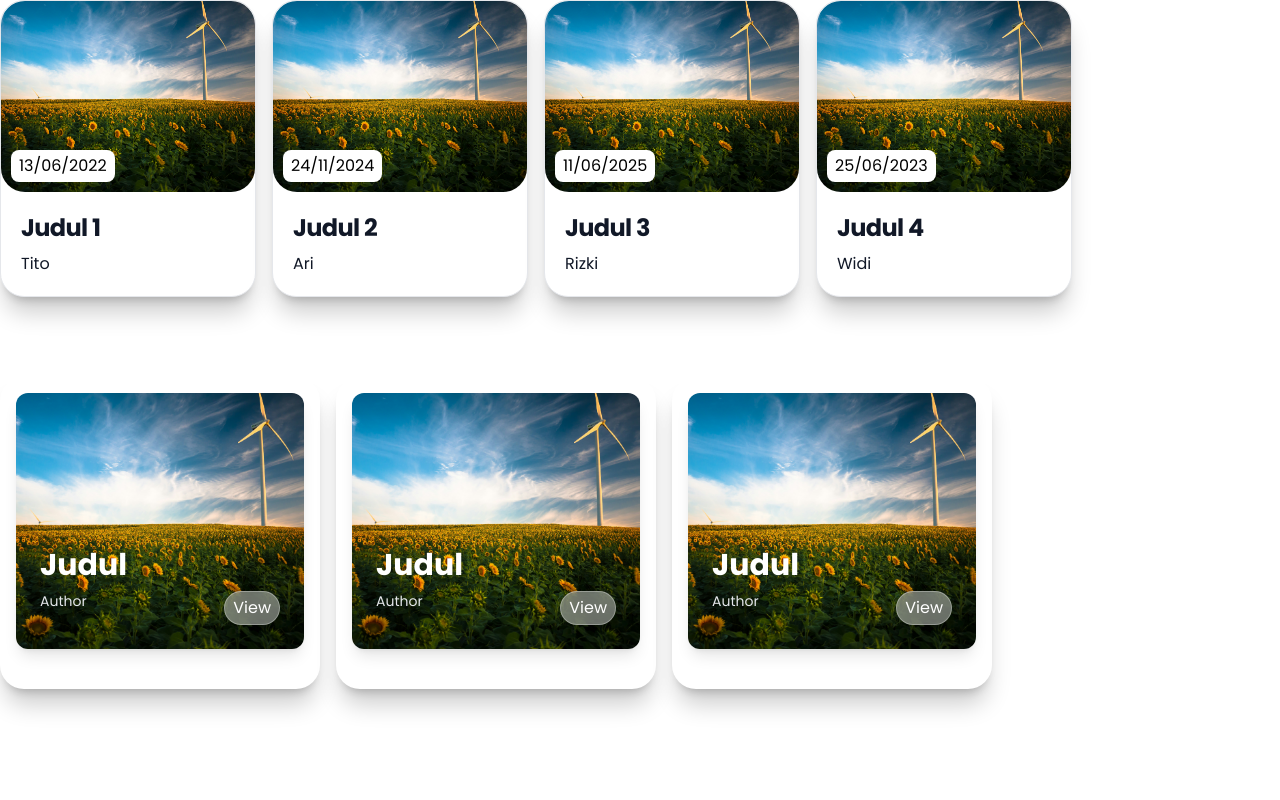
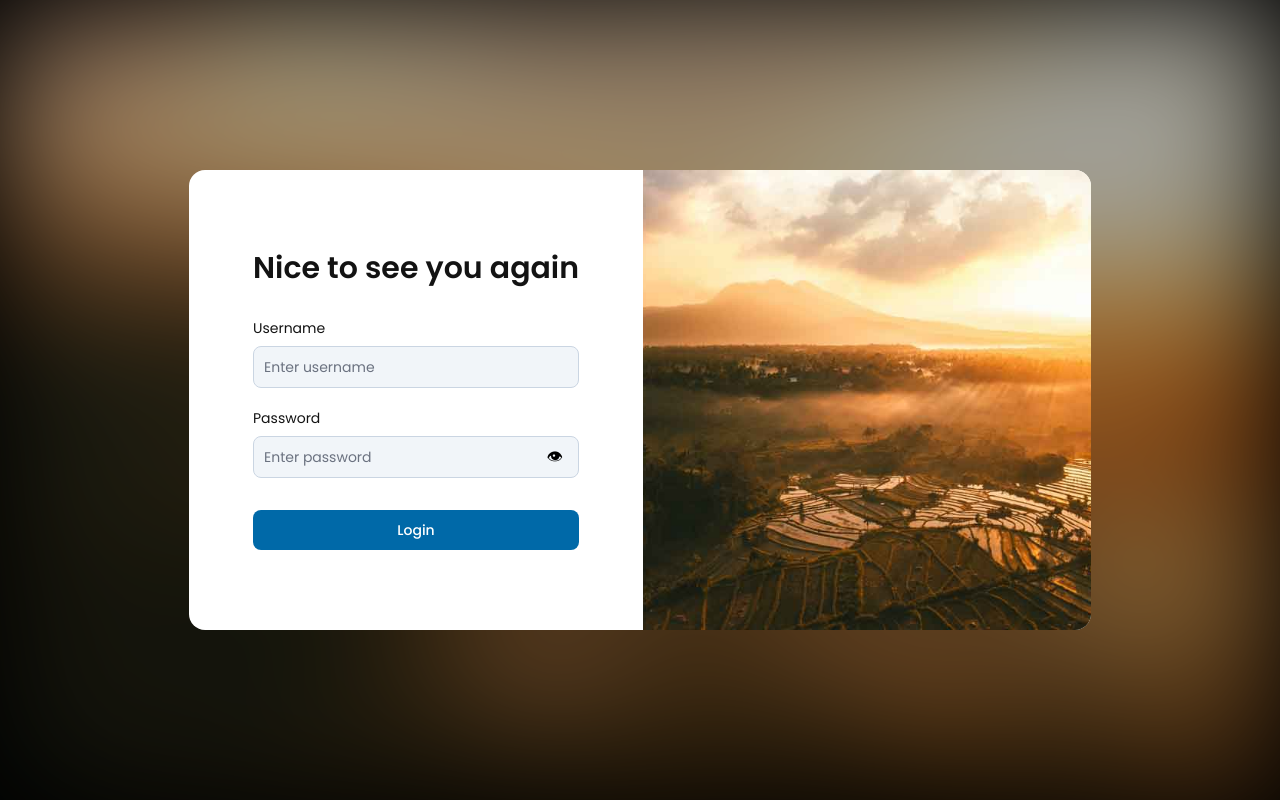
Before and after one commit to TitoPutraaa/Lapancoms, a React (Vite) app in the folder Lapancoms/: page /login in a window 1280 px wide. Built offline with nearby package versions, Linux system fonts and the light colour scheme.

Commit message:
buat login, buat route

```diff
--- a/Lapancoms/package.json
+++ b/Lapancoms/package.json
@@ -14,6 +14,7 @@
     "flowbite": "^3.1.2",
     "react": "^19.1.1",
     "react-dom": "^19.1.1",
+    "react-router-dom": "^7.9.5",
     "tailwindcss": "^4.1.16"
   },
   "devDependencies": {
--- a/Lapancoms/src/App.jsx
+++ b/Lapancoms/src/App.jsx
@@ -1,15 +1,25 @@
 import "./App.css";
 import Dashboard from "./components/layout/DashboardMain.jsx";
 import Sidebar from "./components/layout/Sidebar.jsx";
+import Login from "./pages/Login.jsx";
+import {
+  BrowserRouter as Router,
+  Routes,
+  Route,
+  Navigate,
+} from "react-router-dom";
 
 import "./css/layout.css";
 
 function App() {
   return (
-    <div className="">
-      {/* <Sidebar content={<Dashboard />} /> */}
-      <Dashboard />
-    </div>
+    <Router>
+      <Routes>
+        <Route path="/" element={<Navigate to="/login" />} />
+        <Route path="/admin" element={<Sidebar content={<Dashboard />} />} />
+        <Route path="/login" element={<Login />} />
+      </Routes>
+    </Router>
   );
 }
 
--- a/Lapancoms/src/assets/assets.js
+++ b/Lapancoms/src/assets/assets.js
@@ -1,5 +1,7 @@
 import blogCardImg from "./blogCard.jpg";
+import loginIMG from "./loginIMG.png";
 
 export const assets = {
   blogCardImg,
+  loginIMG,
 };
--- a/Lapancoms/src/index.css
+++ b/Lapancoms/src/index.css
@@ -31,6 +31,20 @@
 }
 .sideMenu.active span {
   @apply text-primary;
+}
+
+input::-ms-reveal,
+input::-ms-clear {
+  display: none;
+}
+
+input::-webkit-credentials-auto-fill-button,
+input::-webkit-textfield-decoration-container,
+input::-webkit-clear-button,
+input::-webkit-inner-spin-button,
+input::-webkit-outer-spin-button {
+  display: none !important;
+  -webkit-appearance: none;
 }
 
 /*
--- a/Lapancoms/src/pages/Login.jsx
+++ b/Lapancoms/src/pages/Login.jsx
@@ -1,3 +1,91 @@
+import "../index.css";
+import { useState } from "react";
+import { assets } from "../assets/assets";
+import { useNavigate } from "react-router-dom";
+
 export default function Login() {
-  return;
+  const [invisible, setInvisible] = useState(true);
+
+  const toggleInvisible = () => {
+    setInvisible(!invisible);
+  };
+
+  const navigate = useNavigate();
+
+  return (
+    <>
+      <div className=" flex w-full h-dvh justify-center items-center">
+        <div className="inset-0 fixed z-0 bg-black">
+          <img
+            src={assets.loginIMG}
+            alt=""
+            className="w-full h-full object-cover blur-3xl opacity-63"
+          />
+        </div>
+        <div className="bg-white w-fit flex h-fit relative rounded-2xl overflow-hidden">
+          <div className="max-w-lg px-16 py-20">
+            <h1 className="font-semibold text-3xl text-dark mb-8">
+              Nice to see you again
+            </h1>
+            <form>
+              <div className="mb-5">
+                <label
+                  htmlFor="username"
+                  className="block mb-2 text-sm text-dark"
+                >
+                  Username
+                </label>
+                <input
+                  type="text"
+                  name="username"
+                  id="username"
+                  className="bg-slate-100 border border-slate-300 text-dark text-sm rounded-lg focus:ring-slate-500 focus:border-slate-500 block w-full p-2.5 "
+                  placeholder="Enter username"
+                  required
+                />
+              </div>
+              <div className="mb-8">
+                <label
+                  htmlFor="password"
+                  className="block mb-2 text-sm text-dark"
+                >
+                  Password
+                </label>
+                <div className="relative ">
+                  <input
+                    type={invisible ? "password" : "text"}
+                    name="password"
+                    id="password"
+                    className="bg-slate-100 border border-slate-300 text-dark text-sm rounded-lg focus:ring-slate-500 focus:border-slate-500 block w-full p-2.5 pr-10"
+                    placeholder="Enter password"
+                    required
+                  />
+                  <span
+                    className="absolute top-1/2 -translate-y-1/2 right-4 cursor-pointer select-none"
+                    onClick={toggleInvisible}
+                  >
+                    {invisible ? "👁" : "😫"}
+                  </span>
+                </div>
+              </div>
+              <button
+                type="submit"
+                className="text-white bg-sky-700 hover:bg-sky-800 focus:ring-2 focus:outline-none focus:ring-sky-600 font-medium rounded-lg text-sm w-full px-5 py-2.5 text-center "
+                onClick={() => navigate("/admin")}
+              >
+                Login
+              </button>
+            </form>
+          </div>
+          <div className="hidden lg:block max-w-md">
+            <img
+              src={assets.loginIMG}
+              alt=""
+              className="object-cover w-full h-full bg-dark/80"
+            />
+          </div>
+        </div>
+      </div>
+    </>
+  );
 }
```
Also changed, not shown: Lapancoms/src/assets/loginIMG.png (added), 1 other file (tests, documents, lock files or other folders).
